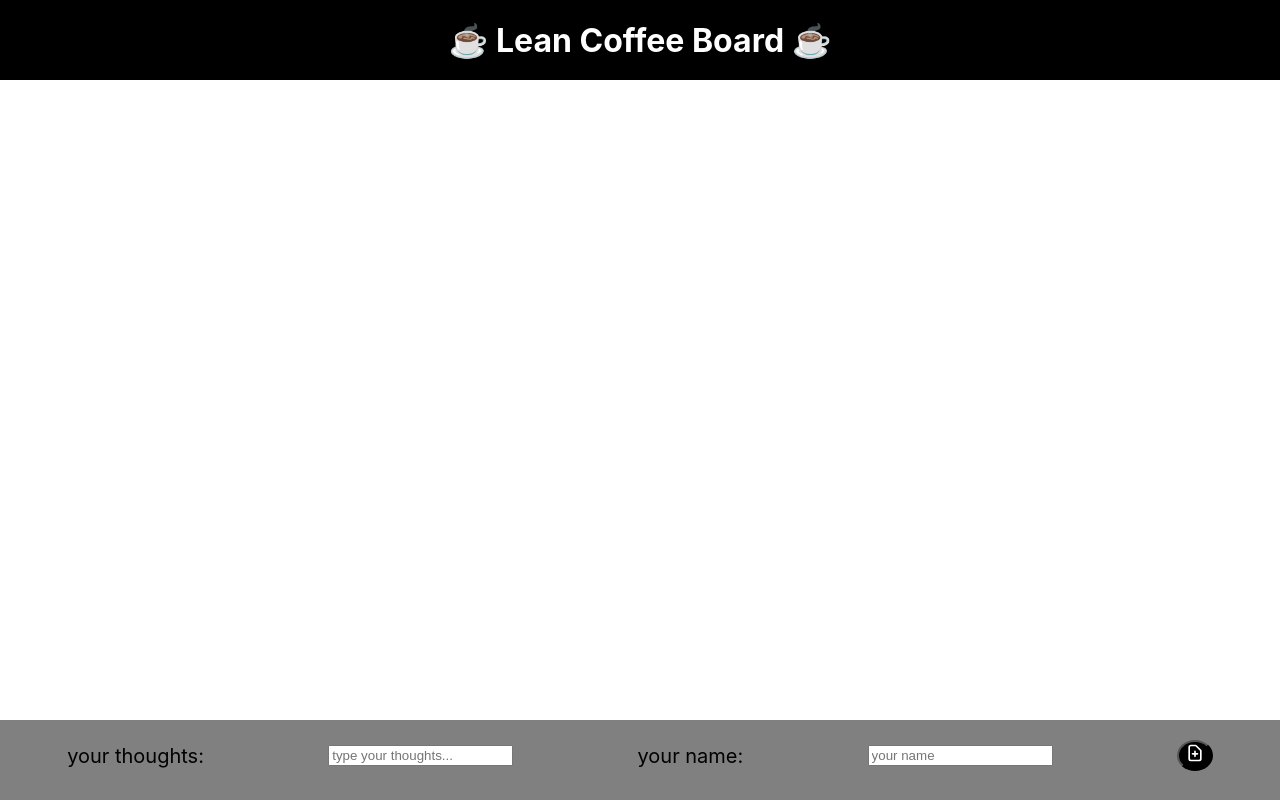
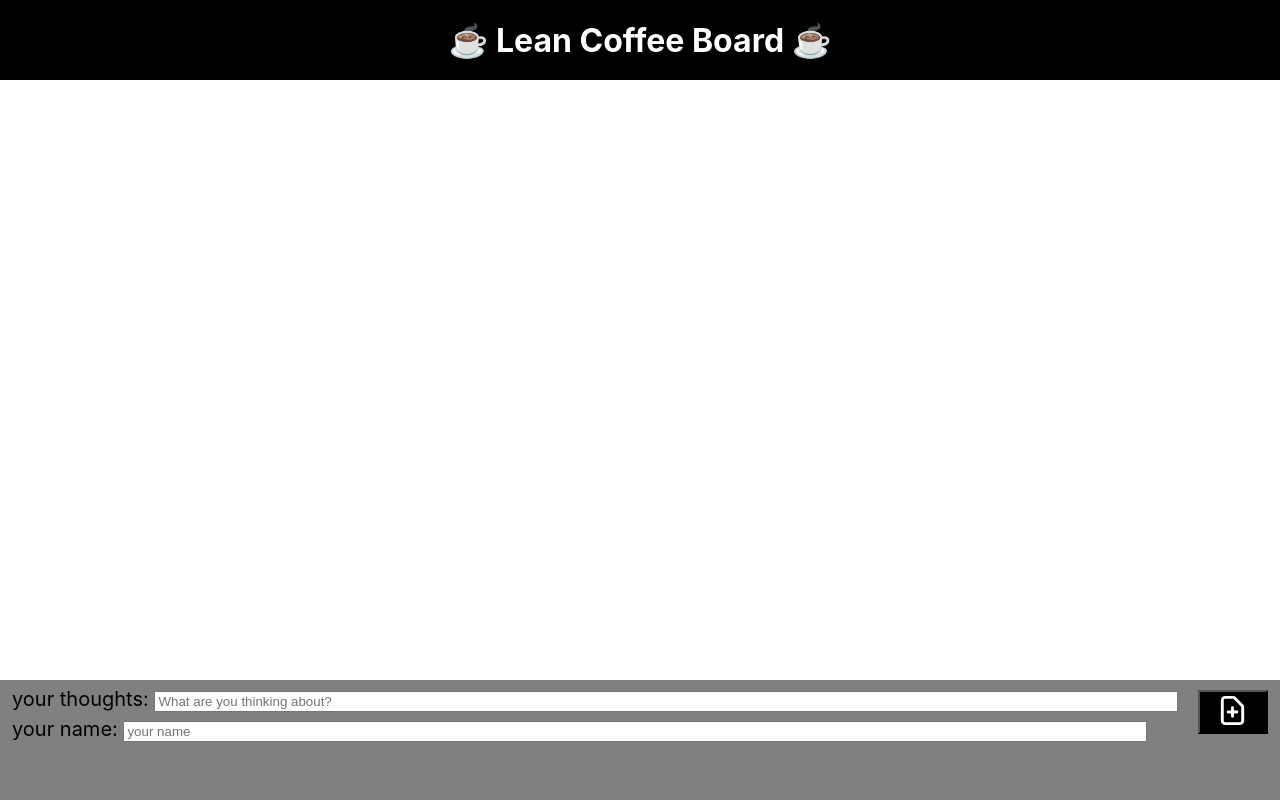
Before and after one commit to ufelgen/lean-coffee-board-ulli-new, a Next.js app: page / in a window 1280 px wide. Built offline with nearby package versions, Linux system fonts and the light colour scheme; no server answers.

Commit message:
fix form (#4)

```diff
--- a/components/CardSection.js
+++ b/components/CardSection.js
@@ -136,7 +136,7 @@ const StyledBackButton = styled.button`
 `;
 
 const StyledForm = styled.form`
-  width: 90%;
+  width: 80%;
 `;
 
 const StyledName = styled.span`
--- a/components/Form.js
+++ b/components/Form.js
@@ -19,25 +19,29 @@ export default function Form({ onCreateNew }) {
     <>
       <StyledFooter>
         <StyledForm onSubmit={handleSubmit}>
+          <StyledName>
             <label htmlFor="thoughts">your thoughts: </label>
-          <input
+            <StyledInput
               id="thoughts"
               name="thoughts"
               type="text"
-            placeholder="type your thoughts..."
+              placeholder="What are you thinking about?"
               required
             />
+          </StyledName>
+          <StyledText>
             <label htmlFor="name"> your name: </label>
-          <input
+            <StyledInput
               id="name"
               name="name"
               type="text"
               placeholder="your name"
               required
             />
+          </StyledText>
           <StyledButton type="submit">
             {" "}
-            <HiOutlineDocumentAdd size="20px" />{" "}
+            <HiOutlineDocumentAdd size="35px" />{" "}
           </StyledButton>
         </StyledForm>
       </StyledFooter>
@@ -49,23 +53,39 @@ const StyledFooter = styled.footer`
   background-color: grey;
   position: fixed;
   bottom: 0;
-  height: 10vh;
+  height: 15vh;
   width: 100%;
 `;
 
 const StyledForm = styled.form`
-  margin-top: 15px;
-  padding: 5px;
-  display: flex;
+  padding: 2px;
+  display: grid;
+  grid-template-areas:
+    "name button"
+    "text button";
   align-items: center;
   font-size: 20px;
-  justify-content: space-around;
 `;
 
 const StyledButton = styled.button`
-  border-radius: 50%;
   color: white;
   background-color: black;
-  font-size: 20px;
-  font-weight: bold;
+  grid-area: button;
+  margin-right: 10px;
 `;
+
+const StyledName = styled.div`
+  grid-area: name;
+  padding-left: 10px;
+  padding-top: 5px;
+`;
+
+const StyledText = styled.div`
+  grid-area: text;
+  padding-left: 10px;
+  padding-top: 5px;
+`;
+
+const StyledInput = styled.input`
+  width: 80vw;
+`;
--- a/pages/index.js
+++ b/pages/index.js
@@ -94,5 +94,5 @@ export default function HomePage() {
 }
 
 const StyledMain = styled.main`
-  margin-bottom: 15vh;
+  margin-bottom: 17vh;
 `;
```
Lines whose indentation alone changed are shown as unchanged.
